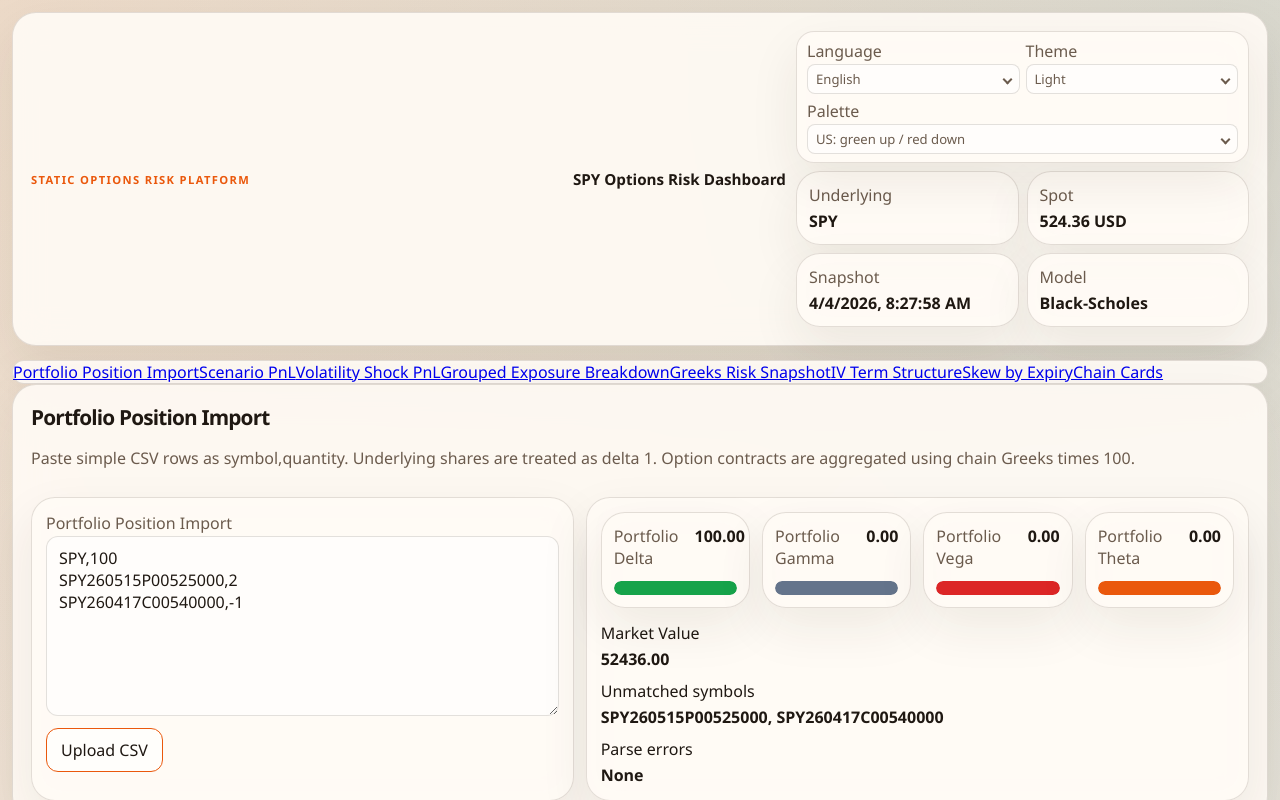
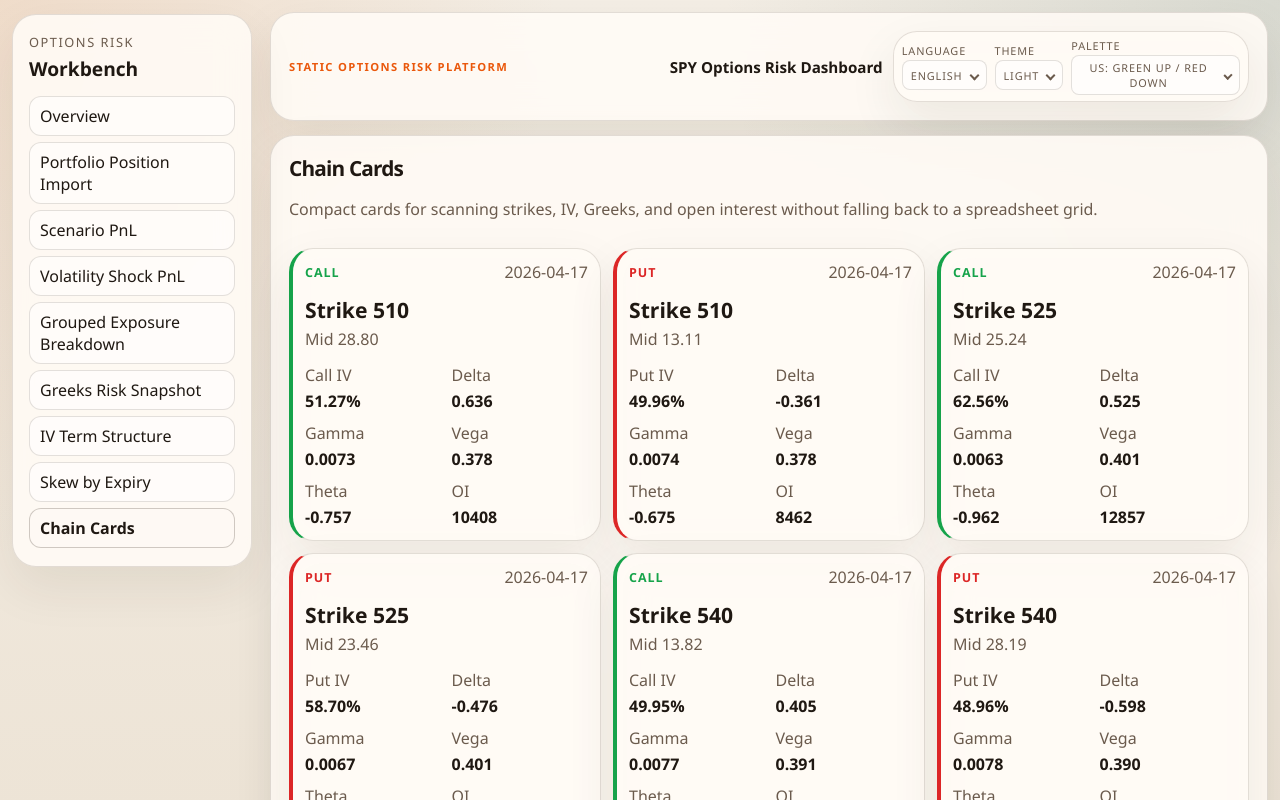
Before and after one commit to tihaya-anon/options-risk-platform, a React (Vite) app: page /#/chain in a window 1280 px wide. Shown: the top 800 px of the page. Built offline with nearby package versions, Linux system fonts and the light colour scheme.

Commit message:
feat: add overview page and dashboard routing

```diff
--- a/src/main.tsx
+++ b/src/main.tsx
@@ -1,10 +1,13 @@
 import React from "react";
 import ReactDOM from "react-dom/client";
+import { HashRouter } from "react-router-dom";
 import "./style.css";
 import { App } from "./ui/App";
 
 ReactDOM.createRoot(document.getElementById("app")!).render(
   <React.StrictMode>
-    <App />
+    <HashRouter>
+      <App />
+    </HashRouter>
   </React.StrictMode>
 );
--- a/src/style.css
+++ b/src/style.css
@@ -117,7 +117,7 @@
 }
 
 .subtle,
-.toolbar-field span,
+.utility-field span,
 .quote-stats span,
 .chart-text,
 .chart-axis-label,
@@ -129,44 +129,32 @@
   color: var(--muted);
 }
 
-.hero-panel {
-  display: grid;
-  grid-template-columns: repeat(2, minmax(0, 1fr));
+.utility-dock {
+  display: flex;
+  align-items: center;
   gap: 8px;
-}
-
-.toolbar {
-  grid-column: 1 / -1;
-  padding: 8px 10px;
+  padding: 6px 8px;
   position: relative;
   z-index: 300;
   overflow: visible;
-  border-radius: 18px;
 }
 
-.toolbar-grid {
-  display: grid;
-  grid-template-columns: repeat(2, minmax(0, 1fr));
-  gap: 6px;
-}
-
-.toolbar-span-2 {
-  grid-column: 1 / -1;
-}
-
-.toolbar-field {
+.utility-field {
   display: grid;
   gap: 2px;
   position: relative;
   z-index: 1;
 }
 
-.toolbar-field:has(.select-field.open) {
+.utility-field:has(.select-field.open) {
   z-index: 6000;
 }
 
-.grouped-select {
-  min-width: 240px;
+.utility-field span {
+  font-size: 0.68rem;
+  color: var(--muted);
+  text-transform: uppercase;
+  letter-spacing: 0.08em;
 }
 
 .sidebar {
@@ -334,7 +322,8 @@
 .term-grid,
 .positions-layout,
 .scenario-layout,
-.grouped-exposure-grid {
+.grouped-exposure-grid,
+.overview-grid {
   display: grid;
   gap: 12px;
 }
@@ -357,6 +346,10 @@
 
 .grouped-exposure-grid {
   grid-template-columns: 1fr;
+}
+
+.overview-grid {
+  grid-template-columns: repeat(2, minmax(0, 1fr));
 }
 
 .greek-bar-head {
@@ -542,6 +535,17 @@
   padding: 14px;
 }
 
+.overview-card {
+  padding: 14px;
+}
+
+.overview-card strong {
+  display: block;
+  margin-top: 6px;
+  color: var(--ink);
+  font-size: 1rem;
+}
+
 .grouped-stats {
   display: grid;
   grid-template-columns: repeat(2, minmax(0, 1fr));
@@ -624,18 +628,11 @@
   }
 
   .hero {
-    grid-template-columns: 1fr;
+    align-items: stretch;
   }
 
-  .hero-panel {
-    grid-template-columns: 1fr;
-  }
-
-  .toolbar-grid {
-    grid-template-columns: 1fr;
-  }
-
-  .toolbar-span-2 {
-    grid-column: auto;
+  .utility-dock {
+    width: 100%;
+    flex-wrap: wrap;
   }
 }
--- a/src/ui/App.tsx
+++ b/src/ui/App.tsx
@@ -1,14 +1,14 @@
-import {
-  Suspense,
-  lazy,
-  useEffect,
-  useMemo,
-  useState,
-} from "react";
+import { Suspense, lazy, useEffect, useMemo, useState } from "react";
+import { Navigate, Route, Routes } from "react-router-dom";
 import { blackScholesModel } from "../lib/bs";
 import { enrichSnapshot } from "../lib/enrich";
 import { getChartTheme } from "./chartTheme";
-import { paletteTokens, type Language, type Palette, type ThemeMode } from "./config";
+import {
+  paletteTokens,
+  type Language,
+  type Palette,
+  type ThemeMode,
+} from "./config";
 import { calculateRiskSummary } from "./format";
 import { createTranslator } from "./i18n";
 import { detectLanguage, detectPalette, detectTheme } from "./preferences";
@@ -16,8 +16,9 @@
 import { ChainSection } from "./components/ChainSection";
 import { GreeksSummarySection } from "./components/GreeksSummarySection";
 import { HeroSection } from "./components/HeroSection";
+import { OverviewSection } from "./components/OverviewSection";
 import { PortfolioPositionsSection } from "./components/PortfolioPositionsSection";
-import { SectionNav } from "./components/SectionNav";
+import { SidebarNav } from "./components/SidebarNav";
 import {
   aggregatePortfolioExposure,
   calculateGroupedExposures,
@@ -27,7 +28,9 @@
   parsePositionsInput,
 } from "./positions";
 
-const DEFAULT_POSITIONS_INPUT = "SPY,100\nSPY260515P00525000,2\nSPY260417C00540000,-1";
+const DEFAULT_POSITIONS_INPUT =
+  "SPY,100\nSPY260515P00525000,2\nSPY260417C00540000,-1";
+
 const LazyGroupedExposureSection = lazy(() =>
   import("./components/GroupedExposureSection").then((module) => ({
     default: module.GroupedExposureSection,
@@ -58,18 +61,25 @@
   return <div className="panel card chart-loading">Loading chart module...</div>;
 }
 
+function EmptyExposure() {
+  return {
+    netDelta: 0,
+    netGamma: 0,
+    netVega: 0,
+    netTheta: 0,
+    marketValue: 0,
+    unmatchedSymbols: [],
+  };
+}
+
 export function App() {
   const [language, setLanguage] = useState<Language>(detectLanguage);
   const [themeMode, setThemeMode] = useState<ThemeMode>(detectTheme);
   const [palette, setPalette] = useState<Palette>(detectPalette);
   const [groupByMode, setGroupByMode] = useState<GroupByMode>("full");
-  const [positionsInput, setPositionsInput] = useState<string>(DEFAULT_POSITIONS_INPUT);
-  const { snapshot, error } = useSnapshot();
-
-  const handleFileUpload = async (file: File) => {
-    const text = await file.text();
-    setPositionsInput(text);
-  };
+  const [positionsInput, setPositionsInput] =
+    useState<string>(DEFAULT_POSITIONS_INPUT);
+  const { snapshot } = useSnapshot();
 
   useEffect(() => {
     localStorage.setItem("orp_language", language);
@@ -83,6 +93,11 @@
   useEffect(() => {
     localStorage.setItem("orp_palette", palette);
   }, [palette]);
+
+  const handleFileUpload = async (file: File) => {
+    const text = await file.text();
+    setPositionsInput(text);
+  };
 
   const t = useMemo(() => createTranslator(language), [language]);
   const enrichedQuotes = useMemo(
@@ -98,16 +113,7 @@
     [enrichedQuotes]
   );
   const portfolioExposure = useMemo(() => {
-    if (!snapshot) {
-      return {
-        netDelta: 0,
-        netGamma: 0,
-        netVega: 0,
-        netTheta: 0,
-        marketValue: 0,
-        unmatchedSymbols: [],
-      };
-    }
+    if (!snapshot) return EmptyExposure();
     return aggregatePortfolioExposure(
       snapshot,
       enrichedQuotes,
@@ -139,27 +145,30 @@
       groupByMode
     );
   }, [enrichedQuotes, groupByMode, parsedPositions.positions, snapshot]);
+
   const paletteColors = paletteTokens[palette];
   const chartTheme = useMemo(() => getChartTheme(themeMode), [themeMode]);
-  const sectionItems = useMemo(
+  const navItems = useMemo(
     () => [
-      { id: "positions", label: t("positionsTitle") },
-      { id: "spot-scenario", label: t("scenarioTitle") },
-      { id: "vol-scenario", label: t("volScenarioTitle") },
-      { id: "grouped-exposure", label: t("groupedExposureTitle") },
-      { id: "greeks-summary", label: t("greeksSummaryTitle") },
-      { id: "term-structure", label: t("termTitle") },
-      { id: "skew", label: t("skewTitle") },
-      { id: "chain", label: t("chainTitle") },
+      { path: "/overview", label: t("overviewTitle") },
+      { path: "/positions", label: t("positionsTitle") },
+      { path: "/spot-scenario", label: t("scenarioTitle") },
+      { path: "/vol-scenario", label: t("volScenarioTitle") },
+      { path: "/grouped-exposure", label: t("groupedExposureTitle") },
+      { path: "/greeks-summary", label: t("greeksSummaryTitle") },
+      { path: "/term-structure", label: t("termTitle") },
+      { path: "/skew", label: t("skewTitle") },
+      { path: "/chain", label: t("chainTitle") },
     ],
     [t]
   );
 
   return (
-    <main className="page-shell">
+    <div className="page-shell dashboard-layout">
+      {!snapshot ? null : <SidebarNav items={navItems} />}
+
+      <main className="dashboard-content">
         <HeroSection
-        snapshot={snapshot}
-        error={error}
           language={language}
           themeMode={themeMode}
           palette={palette}
@@ -170,11 +179,25 @@
           onPaletteChange={setPalette}
         />
 
-      {!snapshot ? null : <SectionNav items={sectionItems} />}
-
         {!snapshot ? null : (
-        <>
-          <div id="positions">
+          <Routes>
+            <Route path="/" element={<Navigate to="/overview" replace />} />
+            <Route
+              path="/overview"
+              element={
+                <OverviewSection
+                  snapshot={snapshot}
+                  exposure={portfolioExposure}
+                  spotScenarios={portfolioScenario}
+                  volScenarios={portfolioVolScenario}
+                  groupedExposures={groupedExposures}
+                  t={t}
+                />
+              }
+            />
+            <Route
+              path="/positions"
+              element={
                 <PortfolioPositionsSection
                   positionsInput={positionsInput}
                   exposure={portfolioExposure}
@@ -184,9 +207,11 @@
                   onPositionsInputChange={setPositionsInput}
                   onFileUpload={handleFileUpload}
                 />
-          </div>
-
-          <div id="spot-scenario">
+              }
+            />
+            <Route
+              path="/spot-scenario"
+              element={
                 <Suspense fallback={<ChartSectionFallback />}>
                   <LazyScenarioPnlSection
                     scenarios={portfolioScenario}
@@ -196,9 +221,11 @@
                     chartTheme={chartTheme}
                   />
                 </Suspense>
-          </div>
-
-          <div id="vol-scenario">
+              }
+            />
+            <Route
+              path="/vol-scenario"
+              element={
                 <Suspense fallback={<ChartSectionFallback />}>
                   <LazyVolScenarioSection
                     scenarios={portfolioVolScenario}
@@ -208,9 +235,11 @@
                     chartTheme={chartTheme}
                   />
                 </Suspense>
-          </div>
-
-          <div id="grouped-exposure">
+              }
+            />
+            <Route
+              path="/grouped-exposure"
+              element={
                 <Suspense fallback={<ChartSectionFallback />}>
                   <LazyGroupedExposureSection
                     groups={groupedExposures}
@@ -220,17 +249,21 @@
                     onGroupByModeChange={setGroupByMode}
                   />
                 </Suspense>
-          </div>
-
-          <div id="greeks-summary">
+              }
+            />
+            <Route
+              path="/greeks-summary"
+              element={
                 <GreeksSummarySection
                   summary={riskSummary}
                   palette={paletteColors}
                   t={t}
                 />
-          </div>
-
-          <div id="term-structure">
+              }
+            />
+            <Route
+              path="/term-structure"
+              element={
                 <Suspense fallback={<ChartSectionFallback />}>
                   <LazyTermStructureSection
                     rows={enrichedQuotes}
@@ -240,9 +273,11 @@
                     t={t}
                   />
                 </Suspense>
-          </div>
-
-          <div id="skew">
+              }
+            />
+            <Route
+              path="/skew"
+              element={
                 <Suspense fallback={<ChartSectionFallback />}>
                   <LazySkewSection
                     rows={enrichedQuotes}
@@ -252,18 +287,22 @@
                     t={t}
                   />
                 </Suspense>
-          </div>
-
-          <div id="chain">
+              }
+            />
+            <Route
+              path="/chain"
+              element={
                 <ChainSection
                   rows={enrichedQuotes}
                   upColor={paletteColors.up}
                   downColor={paletteColors.down}
                   t={t}
                 />
-          </div>
-        </>
+              }
+            />
+          </Routes>
         )}
       </main>
+    </div>
   );
 }
--- a/src/ui/components/HeroSection.tsx
+++ b/src/ui/components/HeroSection.tsx
@@ -1,11 +1,8 @@
-import type { OptionSnapshotFile } from "../../types";
 import type { Language, Palette, ThemeMode } from "../config";
 import type { I18nKey } from "../i18n";
 import { SelectField } from "./SelectField";
 
 export function HeroSection({
-  snapshot,
-  error,
   language,
   themeMode,
   palette,
@@ -15,8 +12,6 @@
   onThemeChange,
   onPaletteChange,
 }: {
-  snapshot: OptionSnapshotFile | null;
-  error: string | null;
   language: Language;
   themeMode: ThemeMode;
   palette: Palette;
@@ -35,10 +30,8 @@
         <strong className="hero-titleline">SPY Options Risk Dashboard</strong>
       </div>
 
-      <div className="hero-panel">
-        <div className="toolbar card">
-          <div className="toolbar-grid">
-            <label className="toolbar-field">
+      <div className="utility-dock card">
+        <label className="utility-field">
           <span>{t("language")}</span>
           <SelectField
             value={language}
@@ -49,7 +42,7 @@
             ]}
           />
         </label>
-            <label className="toolbar-field">
+        <label className="utility-field">
           <span>{t("theme")}</span>
           <SelectField
             value={themeMode}
@@ -60,7 +53,7 @@
             ]}
           />
         </label>
-            <label className="toolbar-field toolbar-span-2">
+        <label className="utility-field">
           <span>{t("palette")}</span>
           <SelectField
             value={palette}
@@ -73,21 +66,6 @@
           />
         </label>
       </div>
-        </div>
-
-        {!snapshot ? (
-          <div className="metric card empty-state">
-            {error ? `${t("failedLoad")}: ${error}` : t("loading")}
-          </div>
-        ) : (
-          <>
-            <div className="metric card"><span>{t("underlying")}</span><strong>{snapshot.underlying.symbol}</strong></div>
-            <div className="metric card"><span>{t("spot")}</span><strong>{snapshot.underlying.spot.toFixed(2)} {snapshot.underlying.currency}</strong></div>
-            <div className="metric card"><span>{t("snapshot")}</span><strong>{new Date(snapshot.generatedAt).toLocaleString(language === "zh" ? "zh-CN" : "en-US")}</strong></div>
-            <div className="metric card"><span>{t("model")}</span><strong>Black-Scholes</strong></div>
-          </>
-        )}
-      </div>
     </section>
   );
 }
--- /dev/null
+++ b/src/ui/components/OverviewSection.tsx
@@ -0,0 +1,93 @@
+import type { OptionSnapshotFile } from "../../types";
+import type { I18nKey } from "../i18n";
+import type {
+  GroupedExposure,
+  PortfolioExposure,
+  ScenarioPoint,
+  VolScenarioPoint,
+} from "../positions";
+
+function getWorstScenario<T extends { portfolioPnl: number }>(items: T[]): T | null {
+  if (items.length === 0) return null;
+  return items.reduce((worst, current) =>
+    current.portfolioPnl < worst.portfolioPnl ? current : worst
+  );
+}
+
+export function OverviewSection({
+  snapshot,
+  exposure,
+  spotScenarios,
+  volScenarios,
+  groupedExposures,
+  t,
+}: {
+  snapshot: OptionSnapshotFile;
+  exposure: PortfolioExposure;
+  spotScenarios: ScenarioPoint[];
+  volScenarios: VolScenarioPoint[];
+  groupedExposures: GroupedExposure[];
+  t: (key: I18nKey) => string;
+}) {
+  const worstSpot = getWorstScenario(spotScenarios);
+  const worstVol = getWorstScenario(volScenarios);
+  const topRiskBucket = groupedExposures[0] ?? null;
+
+  const cards = [
+    {
+      label: t("underlying"),
+      value: `${snapshot.underlying.symbol} ${snapshot.underlying.spot.toFixed(2)}`,
+    },
+    {
+      label: t("notional"),
+      value: exposure.marketValue.toFixed(2),
+    },
+    {
+      label: t("portfolioDelta"),
+      value: exposure.netDelta.toFixed(2),
+    },
+    {
+      label: t("portfolioVega"),
+      value: exposure.netVega.toFixed(2),
+    },
+    {
+      label: t("worstSpotScenario"),
+      value: worstSpot
+        ? `${(worstSpot.spotChangePct * 100).toFixed(0)}% / ${worstSpot.portfolioPnl.toFixed(2)}`
+        : t("none"),
+    },
+    {
+      label: t("worstVolScenario"),
+      value: worstVol
+        ? `${(worstVol.volShift * 100).toFixed(0)}% / ${worstVol.portfolioPnl.toFixed(2)}`
+        : t("none"),
+    },
+    {
+      label: t("topRiskBucket"),
+      value: topRiskBucket ? topRiskBucket.bucket : t("none"),
+    },
+    {
+      label: t("snapshot"),
+      value: new Date(snapshot.generatedAt).toLocaleString(),
+    },
+  ];
+
+  return (
+    <section className="panel card">
+      <div className="panel-head">
+        <div>
+          <h2>{t("overviewTitle")}</h2>
+          <p>{t("overviewDesc")}</p>
+        </div>
+      </div>
+      <div className="overview-grid">
+        {cards.map((card) => (
+          <article key={card.label} className="card overview-card">
+            <span>{card.label}</span>
+            <strong>{card.value}</strong>
+          </article>
+        ))}
+      </div>
+    </section>
+  );
+}
--- /dev/null
+++ b/src/ui/components/SidebarNav.tsx
@@ -0,0 +1,31 @@
+import { NavLink } from "react-router-dom";
+
+export interface SidebarNavItem {
+  path: string;
+  label: string;
+}
+
+export function SidebarNav({ items }: { items: SidebarNavItem[] }) {
+  return (
+    <aside className="sidebar card">
+      <div className="sidebar-head">
+        <span className="sidebar-kicker">Options Risk</span>
+        <strong className="sidebar-title">Workbench</strong>
+      </div>
+      <nav className="sidebar-nav" aria-label="Section navigation">
+        {items.map((item) => (
+          <NavLink
+            key={item.path}
+            to={item.path}
+            end
+            className={({ isActive }) =>
+              `sidebar-link${isActive ? " active" : ""}`
+            }
+          >
+            {item.label}
+          </NavLink>
+        ))}
+      </nav>
+    </aside>
+  );
+}
--- a/src/ui/i18n.ts
+++ b/src/ui/i18n.ts
@@ -15,6 +15,8 @@
   | "dark"
   | "english"
   | "chinese"
+  | "overviewTitle"
+  | "overviewDesc"
   | "greeksSummaryTitle"
   | "greeksSummaryDesc"
   | "netDelta"
@@ -73,7 +75,10 @@
   | "uploadCsv"
   | "volScenarioTitle"
   | "volScenarioDesc"
-  | "volChange";
+  | "volChange"
+  | "worstSpotScenario"
+  | "worstVolScenario"
+  | "topRiskBucket";
 
 const translations: Record<Language, Record<I18nKey, string>> = {
   en: {
@@ -92,6 +97,9 @@
     dark: "Dark",
     english: "English",
     chinese: "中文",
+    overviewTitle: "Overview",
+    overviewDesc:
+      "A compact landing page for the most important current risk signals before you drill into detail pages.",
     greeksSummaryTitle: "Greeks Risk Snapshot",
     greeksSummaryDesc:
       "Quote-level aggregation to show the platform shape. Real portfolio mode would aggregate actual positions.",
@@ -159,6 +167,9 @@
     volScenarioDesc:
       "Reprice the imported portfolio under parallel implied-volatility shifts while keeping spot and time-to-expiry fixed.",
     volChange: "Vol change",
+    worstSpotScenario: "Worst Spot Scenario",
+    worstVolScenario: "Worst Vol Scenario",
+    topRiskBucket: "Top Risk Bucket",
   },
   zh: {
     appEyebrow: "静态期权风险平台",
@@ -176,6 +187,9 @@
     dark: "夜间",
     english: "English",
     chinese: "中文",
+    overviewTitle: "总览",
+    overviewDesc:
+      "打开平台后先看到最关键的风险摘要，再决定是否继续深入到细分页面。",
     greeksSummaryTitle: "Greeks 风险快照",
     greeksSummaryDesc: "当前先做链级别聚合，用于展示平台形态。真实组合模式应聚合实际持仓。",
     netDelta: "净 Delta",
@@ -239,6 +253,9 @@
     volScenarioDesc:
       "在保持标的价格和剩余期限不变的前提下，对隐含波动率做平行移动并重定价组合。",
     volChange: "波动率变动",
+    worstSpotScenario: "最差 Spot 场景",
+    worstVolScenario: "最差波动率场景",
+    topRiskBucket: "最高风险分组",
   },
 };
 
```
Lines whose indentation alone changed are shown as unchanged.
